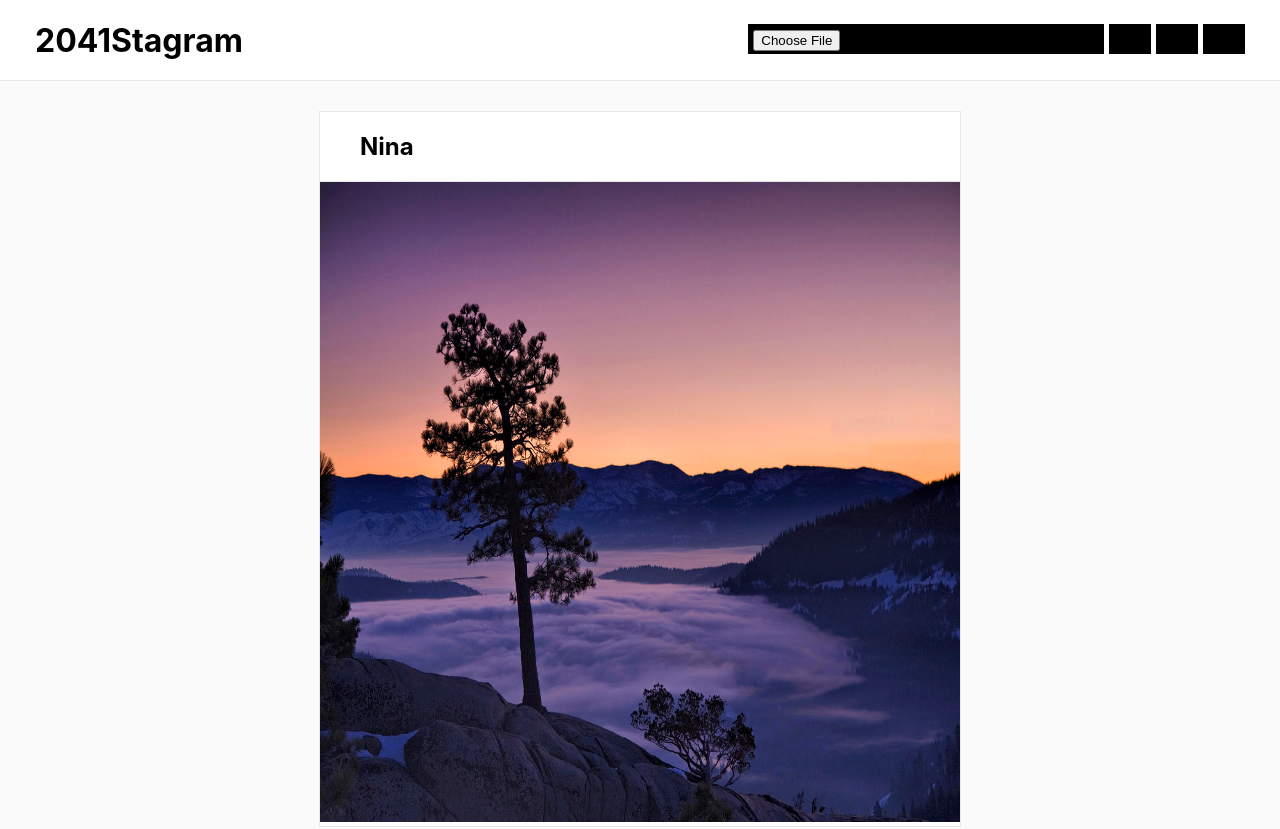
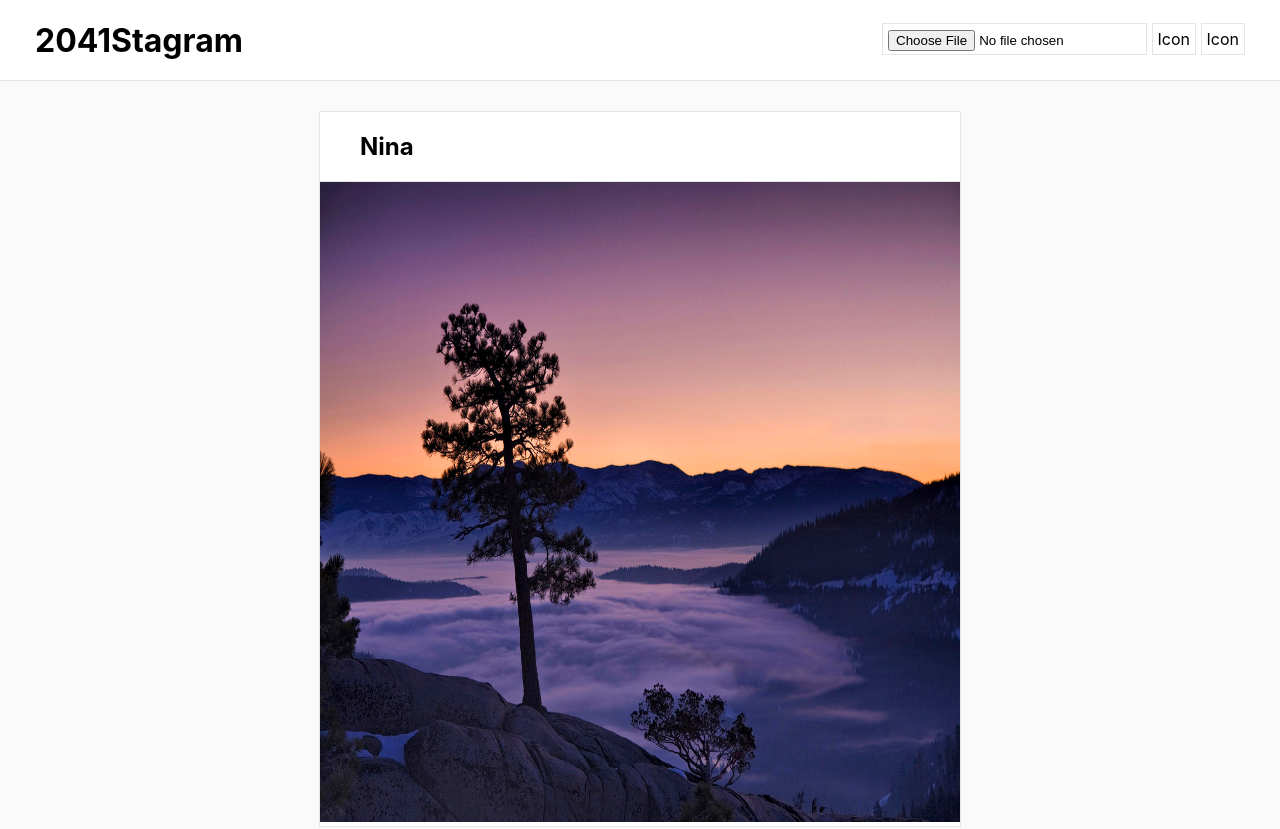
Before and after one commit to teaching-js/assignment, a website with bundled scripts: page frontend/index.html in a window 1280 px wide. Shown: the top 829 px of the page. Built offline with nearby package versions, Linux system fonts and the light colour scheme.

Commit message:
minor css update

```diff
--- a/frontend/index.html
+++ b/frontend/index.html
@@ -15,9 +15,7 @@
     <header class='banner'>
         <h1>2041Stagram</h1>
         <ul class='nav'>
-            <li class='nav-item'>
-                <input type="file"/>NEW IMAGE</li>
-            <li class='nav-item'>Icon</li>
+            <li class="nav-item"><input type="file"/></li>
             <li class='nav-item'>Icon</li>
             <li class='nav-item'>Icon</li>
         </ul>
--- a/frontend/styles/provided.css
+++ b/frontend/styles/provided.css
@@ -38,7 +38,7 @@ footer {
 }
 
 .nav-item {
-    background-color:black;
+    border: 1px solid rgba(0, 0, 0, 0.1);
     margin: auto;
     padding: 5px;
     display: inline;
```
